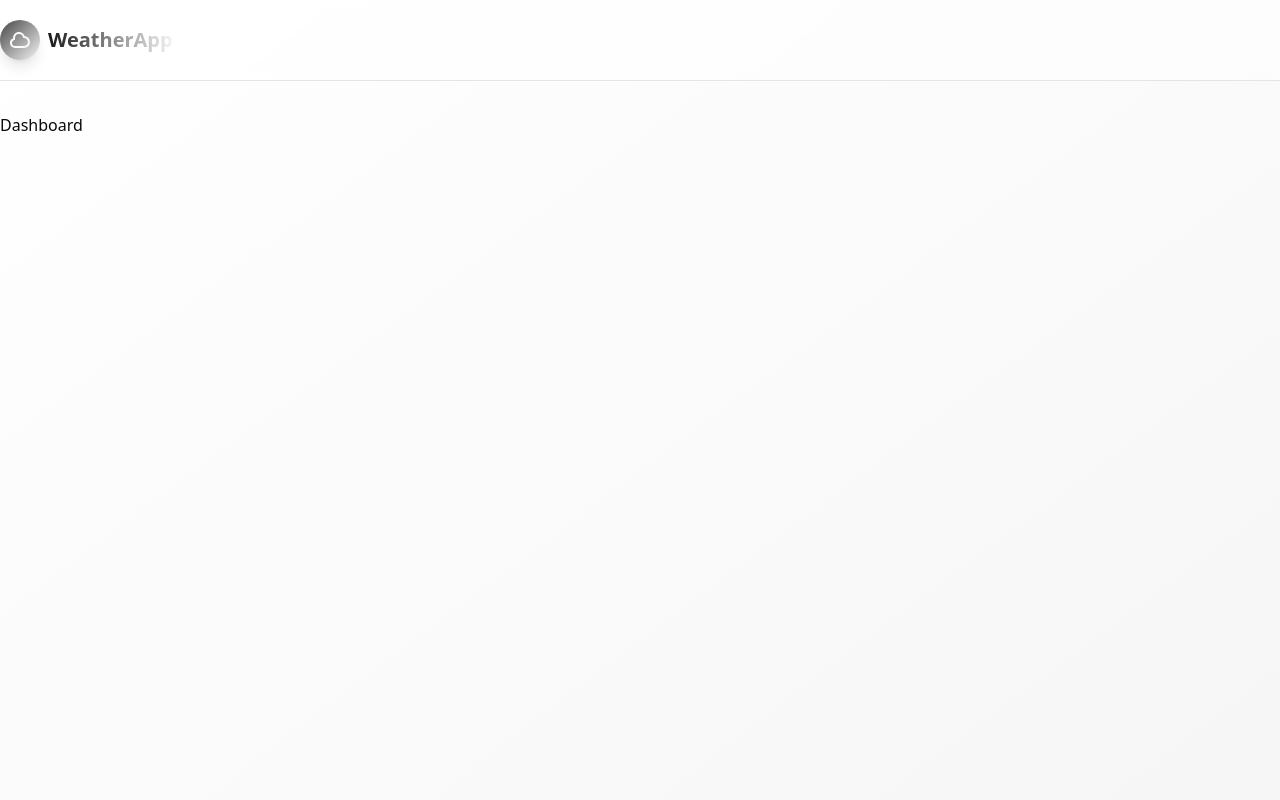
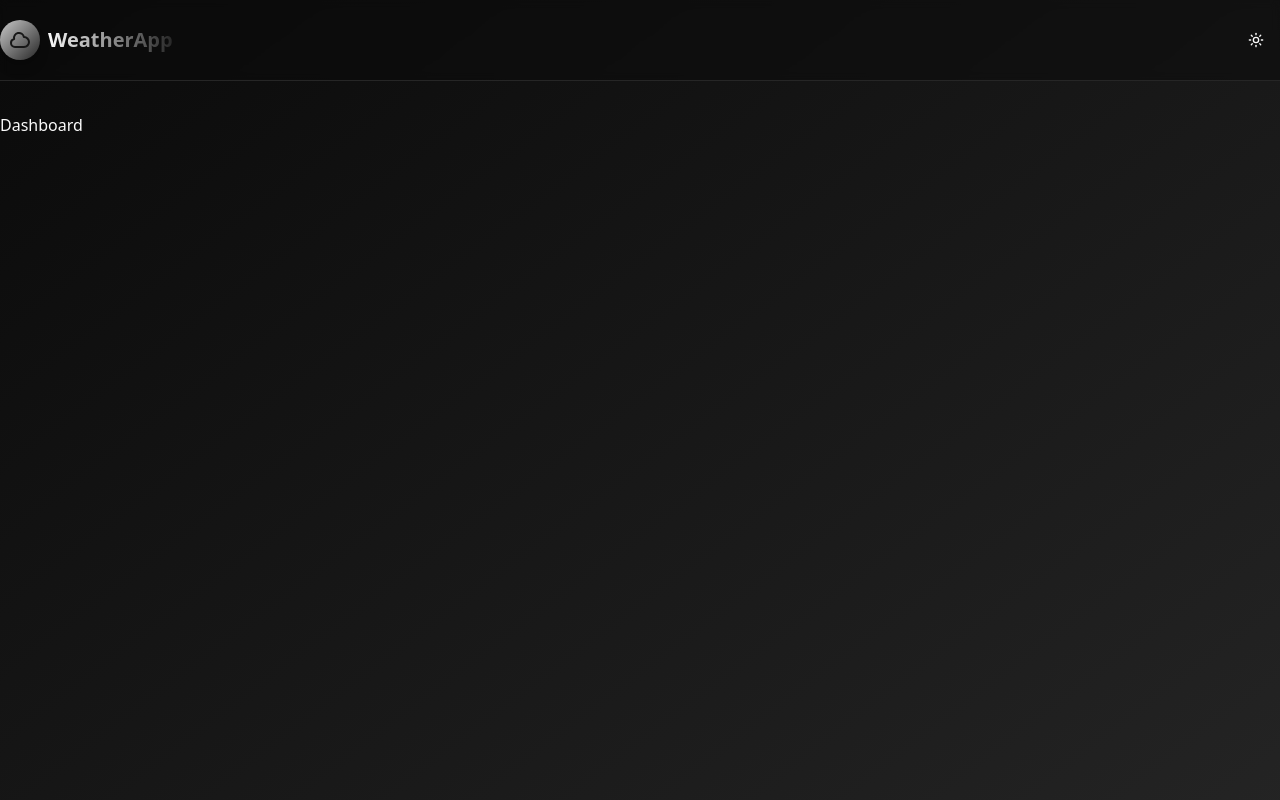
Before and after one commit to ixedasan/react-weather-app, a React (Vite) app: page / in a window 1280 px wide. Shown: the top 800 px of the page. Built offline with nearby package versions, Linux system fonts and the light colour scheme.

Commit message:
feat: add theme switcher

```diff
--- a/src/App.tsx
+++ b/src/App.tsx
@@ -1,18 +1,21 @@
 import { BrowserRouter, Route, Routes } from 'react-router-dom'
 
 import Layout from './components/Layout'
+import { ThemeProvider } from './components/ThemeProvider'
 import City from './pages/City'
 import Dashboard from './pages/Dashboard'
 
 const App = () => {
   return (
     <BrowserRouter>
+      <ThemeProvider defaultTheme="dark">
         <Layout>
           <Routes>
             <Route path="/" element={<Dashboard />} />
             <Route path="/city/:name" element={<City />} />
           </Routes>
         </Layout>
+      </ThemeProvider>
     </BrowserRouter>
   )
 }
--- a/src/components/Header.tsx
+++ b/src/components/Header.tsx
@@ -1,6 +1,7 @@
 import { Link } from 'react-router-dom'
 
 import Logo from './common/Logo'
+import ThemeSwitcher from './common/ThemeSwitcher'
 
 const Header = () => {
   return (
@@ -11,9 +12,9 @@ const Header = () => {
             <Logo />
           </Link>
         </div>
-        <div>
+        <div className="flex gap-4">
           {/* TODO: search */}
-          {/* TODO: theme switcher */}
+          <ThemeSwitcher />
         </div>
       </div>
     </header>
--- a/src/components/common/Logo.tsx
+++ b/src/components/common/Logo.tsx
@@ -17,7 +17,7 @@ const Logo = () => {
           />
         </svg>
       </div>
-      <span className="bg-gradient-to-r from-primary to-secondary bg-clip-text text-xl font-bold text-transparent transition-all duration-300 group-hover:from-primary/90 group-hover:to-secondary/90">
+      <span className="hidden bg-gradient-to-r from-primary to-secondary bg-clip-text text-xl font-bold text-transparent transition-all duration-300 group-hover:from-primary/90 group-hover:to-secondary/90 sm:block">
         WeatherApp
       </span>
     </div>
--- /dev/null
+++ b/src/components/common/ThemeSwitcher.tsx
@@ -0,0 +1,20 @@
+import { MoonIcon, SunIcon } from 'lucide-react'
+
+import { Button } from '@/components/ui/button'
+
+import { useTheme } from '../ThemeProvider'
+
+const ThemeSwitcher = () => {
+  const { theme, setTheme } = useTheme()
+
+  return (
+    <Button
+      variant={'ghost'}
+      onClick={() => setTheme(theme === 'dark' ? 'light' : 'dark')}
+    >
+      {theme === 'dark' ? <SunIcon /> : <MoonIcon />}
+    </Button>
+  )
+}
+
+export default ThemeSwitcher
```
Lines whose indentation alone changed are shown as unchanged.
